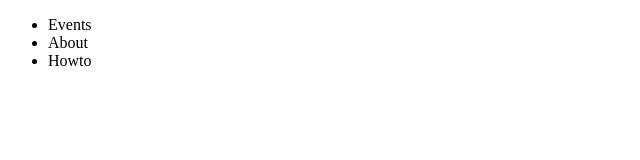
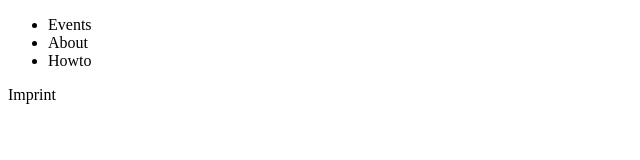
Before and after one commit to robinboehm/ruhrjs, a website: page app/index.html in a window 1280 px wide. Shown: the full height of the page, 0-640 px from the left. Drawn offline with nearby package versions, Linux system fonts and the light colour scheme; some packages are replaced by stand-ins of ours.

Commit message:
Added first draft of a simple footer

```diff
--- a/app/index.html
+++ b/app/index.html
@@ -41,6 +41,11 @@
     <!-- Add your site or application content here -->
     <div class="container" ng-view></div>
 
+    <!-- Footer -->
+    <footer>
+        <span>Imprint</span>
+    </footer>
+
     <script src="components/angular/angular.js"></script>
     <script src="components/angular-resource/angular-resource.js"></script>
     <script src="components/angular-cookies/angular-cookies.js"></script>
```
